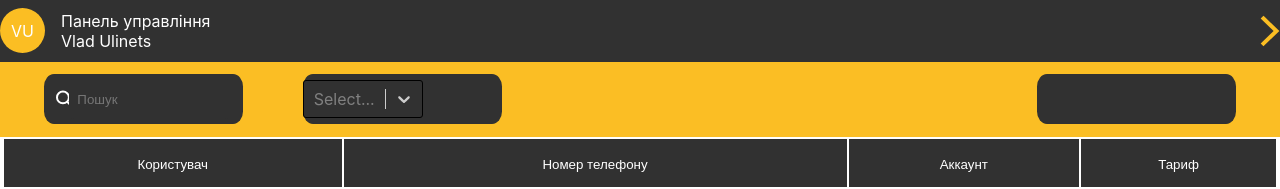
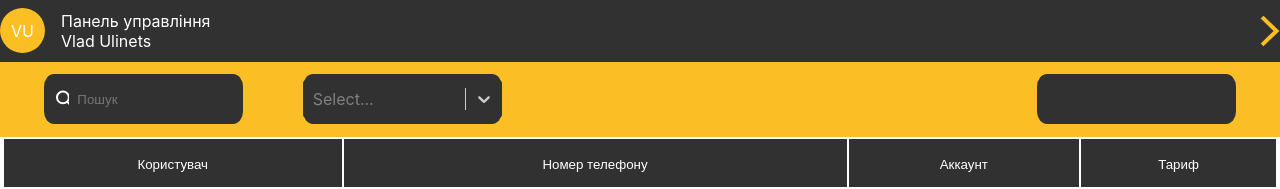
Before and after one commit to artemstakhov/fitness-gym-UI, a React (Create React App) app: page / in a window 1280 px wide. Both pictures are taken after a click on the button "login". Shown: the top 189 px of the page. Built offline with nearby package versions, Linux system fonts and the light colour scheme.

Commit message:
select styling

```diff
--- a/src/containers/Organizer/Organizer.jsx
+++ b/src/containers/Organizer/Organizer.jsx
@@ -2,7 +2,7 @@ import React from 'react';
 import styles from './Organizer.module.css';
 import ArrowRight from './assets/ArrowRight';
 import Loupe from './assets/Loupe';
-import Select from './assets/Select'
+import Select from './components/Select'
 const Organizer = ({ user }) => {
 
     const FNL = Array.from(user.firstName)[0];
--- a/src/containers/Organizer/Organizer.module.css
+++ b/src/containers/Organizer/Organizer.module.css
@@ -79,7 +79,6 @@
     background-color: #313131;
     border-radius: 5% 5% 5% 5% / 25% 25% 25% 25%;
     margin-right: auto;
-
 }
 .addUserWrapper {
     height: 6.2vh;
--- a/src/containers/Organizer/assets/Select.jsx
+++ /dev/null
@@ -1,41 +0,0 @@
-import React from 'react'
-import Select from 'react-select'
-
-const options = [
-  { value: 'user', label: 'Client' },
-  { value: 'admin', label: 'Manager' }
-]
-const customStyles = {
-    control: (base, state) => ({
-        ...base,
-        background: "#313131",
-            // match with the menu
-         borderRadius: state.isFocused ? "3px 3px 0 0" : 3,
-            //Overwrittes the different states of border
-        borderColor: state.isFocused ? "none" : "none",
-            //Removes weird border around container
-         boxShadow: state.isFocused ? null : null,
-        "&:hover": {
-           //Overwrittes the different states of border
-           borderColor: state.isFocused ? "none" : "none"
-        }
-      }),
-    menu: base => ({
-      ...base,
-      // override border radius to match the box
-      borderRadius: 0,
-      // kill the gap
-      marginTop: 0
-    }),
-    menuList: base => ({
-      ...base,
-      // kill the white space on first and last option
-      padding: 0
-    })
-  };
-
-
-const MyComponent = () => (
-  <Select styles={customStyles} options={options} />
-)
-export default MyComponent
--- /dev/null
+++ b/src/containers/Organizer/components/Select.jsx
@@ -0,0 +1,33 @@
+import React from 'react';
+import { default as RSelect } from 'react-select';
+import styles from './Select.module.css'
+
+const options = [
+  { value: 'user', label: 'Client' },
+  { value: 'admin', label: 'Manager' }
+];
+
+const customStyles = {
+  control: (base, state) => ({
+    ...base,
+    border: 'none',
+    outline: 'none',
+    "&:hover": {
+      borderColor: state.isFocused ? "none" : "none"
+    },
+    boxShadow: state.isFocused ? null : null,
+    "&:hover": {
+      borderColor: state.isFocused ? "none" : "none"
+    }
+  }),
+  singleValue: (provided, state) => {
+    const color = '#FFF';
+
+    return { ...provided, color };
+  }
+}
+
+const Select = () => (
+  <RSelect className={styles.container} styles={customStyles} options={options} />
+)
+export default Select;
--- /dev/null
+++ b/src/containers/Organizer/components/Select.module.css
@@ -0,0 +1,12 @@
+.container {
+    width: 100%;
+}
+
+.container > div {
+    background-color: #313131;
+    color: #FFF;
+}
+
+.container div input {
+    color: #FFF;
+}
```
